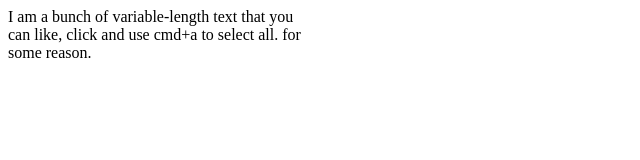
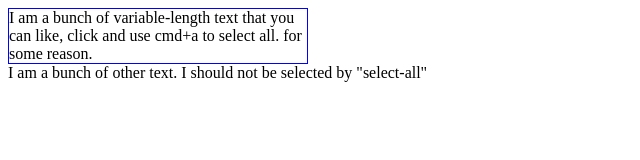
Before and after one commit to drwrchrds/CSS_readonly-textarea, a plain HTML site: page index.html in a window 1280 px wide. Shown: the whole page, without its empty margins (0-640 px from the left). Drawn offline with Linux system fonts and the light colour scheme.

Commit message:
add the other page text

```diff
--- a/index.html
+++ b/index.html
@@ -2,6 +2,9 @@
 <head>
 
 <style>
+    div, textarea {
+        box-sizing:border-box;
+    }
     textarea {
 		resize: none;
 		position: absolute;
@@ -19,6 +22,7 @@
     .a {
         position: relative;
         width: 300px;
+        border: 1px solid blue;
 	}
 </style>
 </head>
@@ -31,4 +35,5 @@
     <textarea readonly="readonly"
          >I am a bunch of variable-length text that you can like, click and use cmd+a to select all. for some reason.</textarea>
     </div>
+    I am a bunch of other text. I should not be selected by "select-all"
 </body>
```
